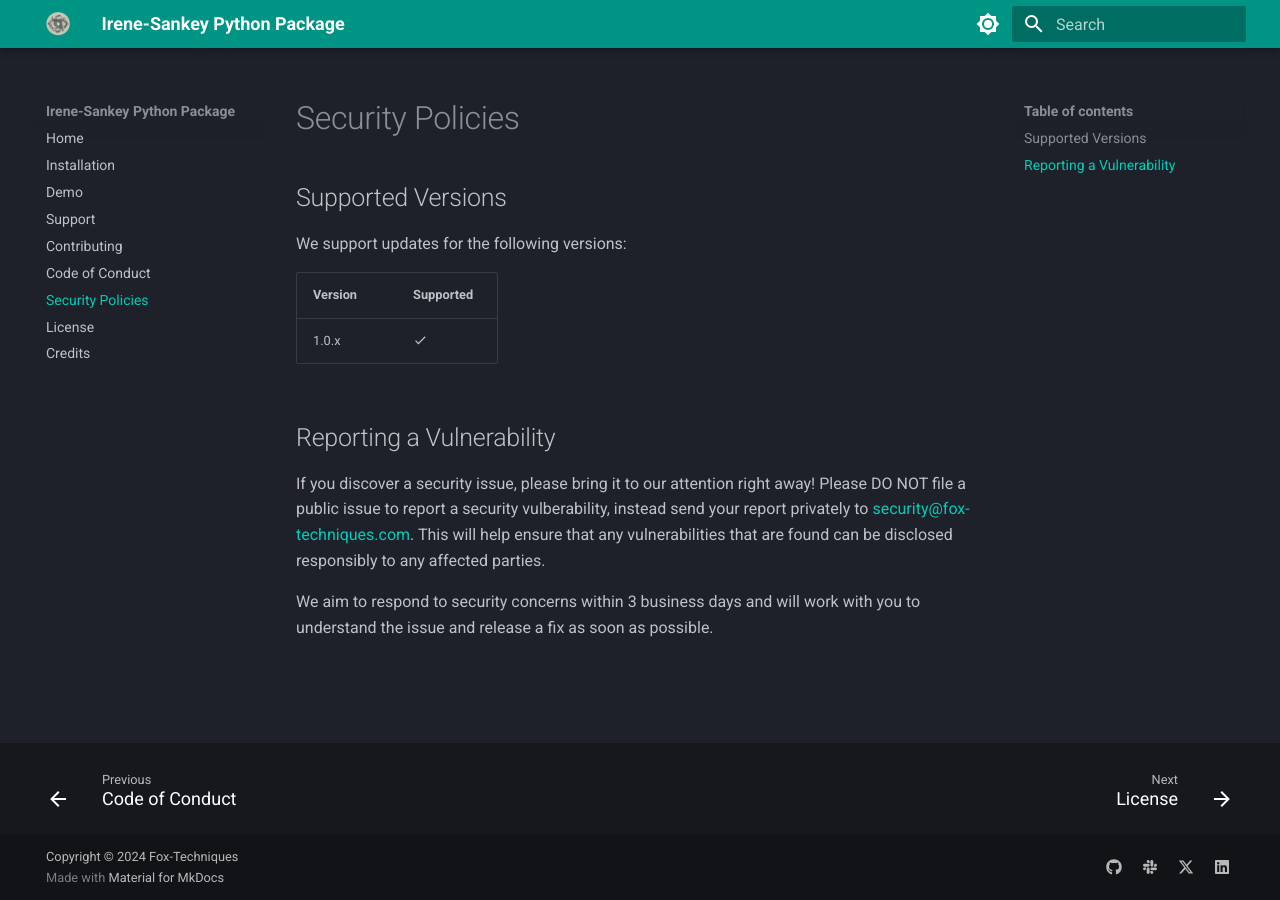
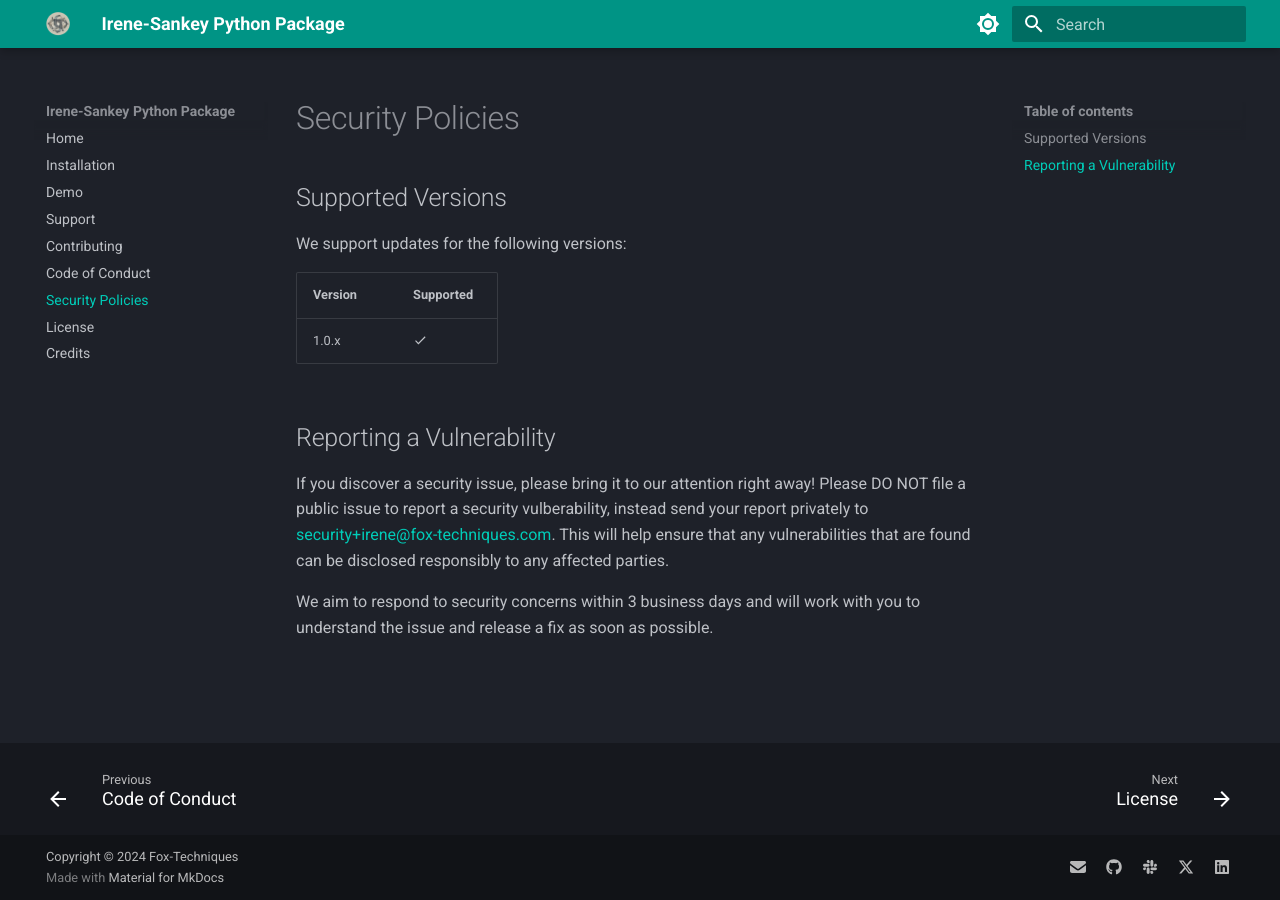
Before and after one commit to fox-techniques/irene-sankey, an MkDocs documentation site: the page built from docs/SECURITY.md, in a window 1280 px wide. Built offline with MkDocs 1.6.1 and Material for MkDocs 9.7.7, drawn with Linux system fonts in a browser that asks for light colours; the version menu is left out.

Commit message:
Added email to the footer

```diff
--- a/docs/SECURITY.md
+++ b/docs/SECURITY.md
@@ -11,6 +11,6 @@ We support updates for the following versions:
 
 ## Reporting a Vulnerability
 
-If you discover a security issue, please bring it to our attention right away! Please DO NOT file a public issue to report a security vulberability, instead send your report privately to [security@fox-techniques.com](mailto:security@fox-techniques.com). This will help ensure that any vulnerabilities that are found can be disclosed responsibly to any affected parties.
+If you discover a security issue, please bring it to our attention right away! Please DO NOT file a public issue to report a security vulberability, instead send your report privately to [security+irene@fox-techniques.com](mailto:security+irene@fox-techniques.com). This will help ensure that any vulnerabilities that are found can be disclosed responsibly to any affected parties.
 
 We aim to respond to security concerns within 3 business days and will work with you to understand the issue and release a fix as soon as possible.
--- a/mkdocs.yml
+++ b/mkdocs.yml
@@ -41,6 +41,8 @@ nav:
 
 extra:
   social:
+    - icon: fontawesome/solid/envelope
+      link: mailto:contact+irene@fox-techniques.com?subject=Inquiry%20about%20Irene-Sankey
     - icon: fontawesome/brands/github
       link: https://github.com/fox-techniques/irene-sankey
     - icon: fontawesome/brands/slack
```
